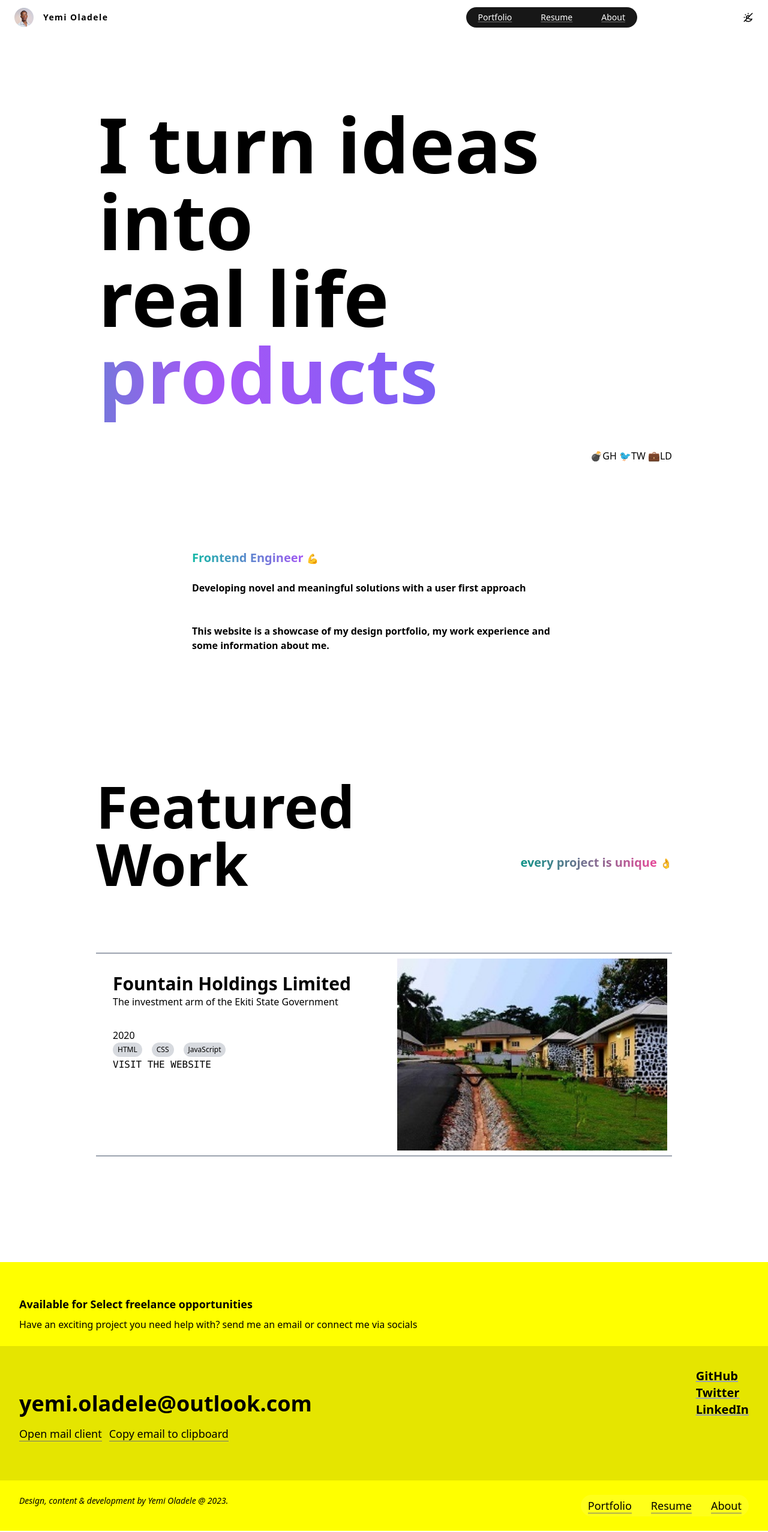
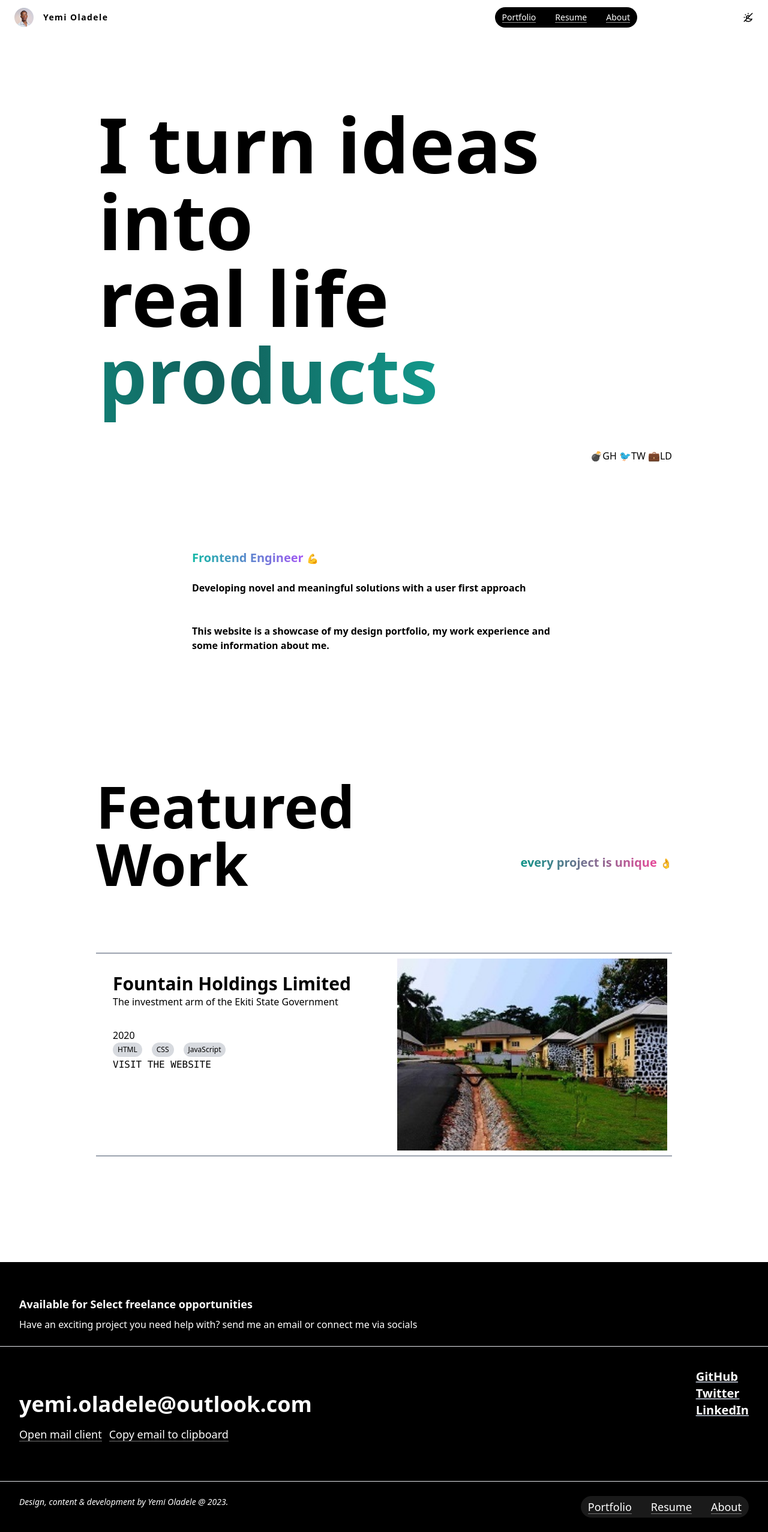
Before and after one commit to Omotobii/personal_portfolio, a Next.js app: page / in a window 1280 px wide. Shown: the whole page at 60% size. Built offline with nearby package versions, Linux system fonts and the light colour scheme.

Commit message:
update index.tsx

```diff
--- a/pages/index.tsx
+++ b/pages/index.tsx
@@ -14,7 +14,7 @@ export default function Home() {
         <meta name="viewport" content="width=device-width, initial-scale=1" />
         <link rel="icon" href="/favicon.ico" />
       </Head>
-      <main className=' bg-white dark:bg-neutral-900 scroll-m-1 scroll-smooth'>
+      <main className=' bg-white dark:bg-black scroll-m-1 scroll-smooth'>
 
       <section className=' px-4 lg:px-40'>
 
@@ -46,11 +46,11 @@ export default function Home() {
                   <TbSunMoon className='text-sm sm:text-lg dark:text-white transition ease-in-out delay-150 hover:animate-pulse hover:-translate-y-0 hover:scale-110'/>
                 </li>
 
-                <ul className=' flex gap-x-1 sm:gap-x-8 sm:bg-neutral-900 sm:rounded-full text-sm py-1 pr-1 sm:px-3 sm:dark:bg-white items-center'>
+                <ul className=' flex gap-x-1 sm:gap-x-8 sm:bg-black sm:dark:bg-white sm:rounded-full text-sm py-1 pr-1 sm:px-3 items-center'>
 
-                  <li><a href="#" className=' dark:text-white sm:text-white sm:dark:text-black px-2 underline sm:underline-offset-2 decoration-neutral-500 dark:decoration-neutral-500 hover:bg-neutral-500 dark:hover:bg-neutral-500 hover:text-white dark:hover:text-black  hover:px-2 hover:rounded-full'>Portfolio</a></li>
-                  <li><a href="#" className=' dark:text-white sm:text-white sm:dark:text-black px-2 underline sm:underline-offset-2 decoration-neutral-500 dark:decoration-neutral-500 hover:bg-neutral-500 dark:hover:bg-neutral-500 hover:text-white dark:hover:text-black  hover:px-2 hover:rounded-full'>Resume</a></li>
-                  <li><a href="#" className=' dark:text-white sm:text-white sm:dark:text-black px-2 underline sm:underline-offset-2 decoration-neutral-500 dark:decoration-neutral-500 hover:bg-neutral-500 dark:hover:bg-neutral-500 hover:text-white dark:hover:text-black  hover:px-2 hover:rounded-full'>About</a></li>
+                  <li><a href="#" className=' backline-nav animate-from-bottom-nav text-white dark:text-black'>Portfolio</a></li>
+                  <li><a href="#" className=' backline-nav animate-from-bottom-nav text-white dark:text-black'>Resume</a></li>
+                  <li><a href="#" className=' backline-nav animate-from-bottom-nav text-white dark:text-black'>About</a></li>
 
                 </ul>
 
@@ -62,7 +62,7 @@ export default function Home() {
 
           <section className='flex items-center p-1 pt-32 sm:pt-44 pb-11'>
             <div className=''>
-              <p className=' text-7xl sm:text-8xl lg:text-9xl dark:text-white font-bold'>I turn ideas into <br /> real life <span className=' bg-gradient-to-r bg-clip-text  text-transparent from-teal-500 via-purple-500 to-indigo-500 animate-text'>products</span></p>
+              <p className=' text-7xl sm:text-8xl lg:text-9xl dark:text-white font-bold'>I turn ideas into <br /> real life <span className=' bg-gradient-to-r bg-clip-text  text-transparent from-teal-500 via-teal-800 to-teal-500 animate-text'>products</span></p>
 
 
 
@@ -73,9 +73,9 @@ export default function Home() {
           <div className=' text-right'>
 
             <div className=' mt-2 lg:mt-4 mb-4 text-md lg:text-md dark:text-white text-right'>
-              <a href="" className='hover:underline decoration-yellow-400 underline-offset-2'>&#128163;GH  </a>
-              <a href="" className='hover:underline decoration-yellow-400 underline-offset-2'>&#128038;TW  </a>
-              <a href="" className='hover:underline decoration-yellow-400 underline-offset-2'>&#128188;LD</a>
+              <a href="" className='hover:underline decoration-teal-400 underline-offset-2'>&#128163;GH  </a>
+              <a href="" className='hover:underline decoration-teal-400 underline-offset-2'>&#128038;TW  </a>
+              <a href="" className='hover:underline decoration-teal-400 underline-offset-2'>&#128188;LD</a>
             </div>
 
           </div>
@@ -155,7 +155,7 @@ export default function Home() {
 
       {/* beginning of contact section */}
 
-      <section className=' YELLOW mt-44 pt-8'>
+      <section className=' bg-black dark:bg-white dark:text-black text-white mt-44 pt-8'>
 
           <div className=' text-lg font-sans font-bold px-3 sm:px-8 py-6 pb-1'>
             <h4>Available for Select freelance opportunities</h4>
@@ -165,7 +165,7 @@ export default function Home() {
             <p>Have an exciting project you need help with? send me an email or connect me via socials</p>
           </div>
 
-          <div className=' px-3 sm:p-8 sm:flex sm:justify-between sm:text-left bg-black bg-opacity-10'>
+          <div className=' px-3 sm:p-8 sm:flex sm:justify-between sm:text-left bg-black dark:bg-white border-t border-b dark:border-t-black dark:border-b-black'>
 
             <div className=' pt-11 pb-8'>
 
@@ -190,7 +190,7 @@ export default function Home() {
 
           <div className=' px-3 sm:px-8 py-6 sm:flex sm:flex-row-reverse sm:justify-between'>
 
-            <ul className=' px-0 flex gap-x-8 sm:bg-white sm:bg-opacity-10 sm:rounded-full sm:text-lg py-1 sm:px-3 mt-2 sm:mt-0 sm:dark:bg-black sm:dark:bg-opacity-80 sm:dark:text-white items-center'>
+            <ul className=' px-0 flex gap-x-8 sm:bg-white sm:bg-opacity-10 sm:rounded-full sm:text-lg py-1 sm:px-3 mt-2 sm:mt-0 sm:dark:bg-neutral-200 sm:dark:text-black items-center'>
               <li><a href="#" className=' font-thin backline animate-from-bottom'>Portfolio</a></li>
               <li><a href="#" className=' font-thin backline animate-from-bottom'>Resume</a></li>
               <li><a href="#" className=' font-thin backline animate-from-bottom'>About</a></li>
--- a/styles/globals.css
+++ b/styles/globals.css
@@ -67,25 +67,52 @@
   content:' ';
   position: absolute;
   width:100%;
-  height:2%;
+  height:3%;
   z-index: 1;
 }
 
 .backline:after {bottom: 0px; left: 0px; background: rgb(115 115 115);  }
 .backline:before {right: 0px; background: transparent;}
 
+/* link animation in contacts section */
 .animate-from-bottom {
   cursor: pointer;
   background: linear-gradient(transparent, transparent 50%, rgb(115 115 115) 50%, rgb(115 115 115));
   background-size: 100% 200%;
   /*trasition effect for background*/
-  transition: background 0.5s;
+  transition: background 0.2s;
 }
 
 .animate-from-bottom:hover {
   background-position: 100% 100%;
 }
 
-.YELLOW {
-  background-color: #FFFF00;
+/* styling for the backline effect on navigation */
+.backline-nav {
+  position: relative;
 }
+
+.backline-nav:after, .backline:before {
+  content:' ';
+  position: absolute;
+  width:100%;
+  height:5%;
+  z-index: 1;
+}
+
+.backline-nav:after {bottom: 0px; left: 0px; background: rgb(143, 143, 143);  }
+.backline-nav:before {right: 0px; background: transparent;}
+.backline-nav:hover:after {background: rgb(115 115 115); transition-duration: 0.3s;}
+
+/* link animation for navigation */
+.animate-from-bottom-nav {
+  cursor: pointer;
+  background: linear-gradient(transparent, transparent 50%, rgb(115 115 115) 50%, rgb(115 115 115));
+  background-size: 100% 200%;
+  /*trasition effect for background*/
+  transition: background 0.2s;
+}
+
+.animate-from-bottom-nav:hover {
+  background-position: 100% 100%;
+}
```
